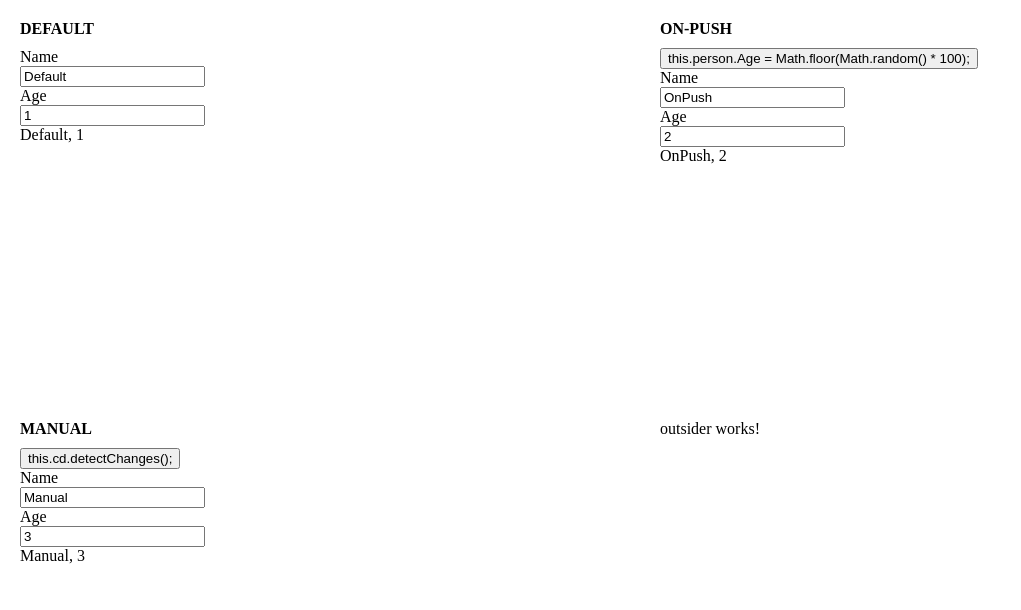
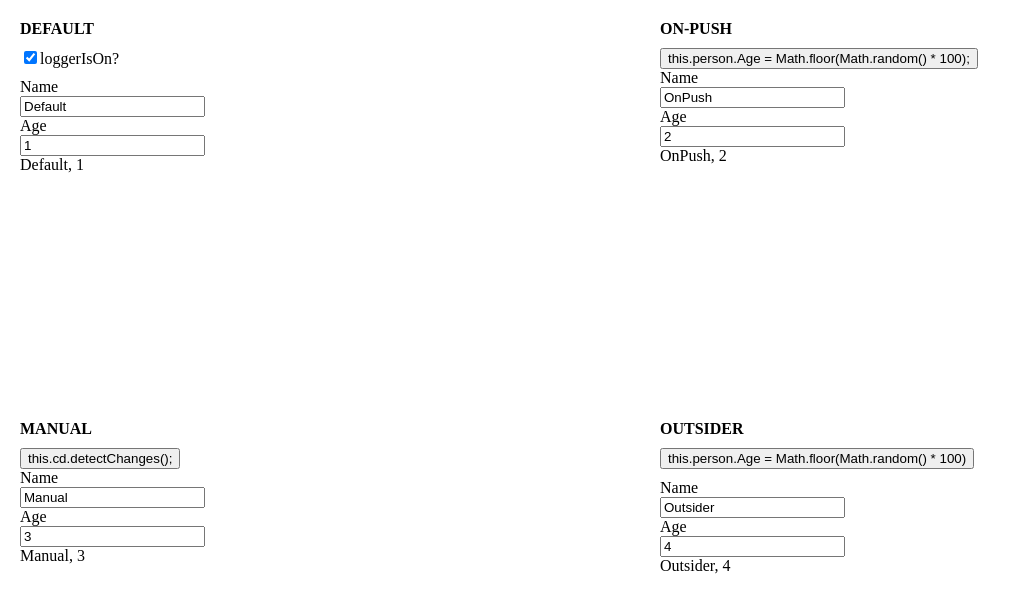
Before and after one commit to dasmeer/ng-training, an Angular app in the folder change-detection/: page / in a window 1280 px wide. Shown: the top 610 px of the page, without its empty margins (0-1021 px from the left). Built offline with nearby package versions, Linux system fonts and the light colour scheme.

Commit message:
all strategies ready

```diff
--- a/change-detection/src/app/app.component.ts
+++ b/change-detection/src/app/app.component.ts
@@ -1,10 +1,18 @@
-import { Component } from '@angular/core';
+import { Component, ChangeDetectionStrategy, ChangeDetectorRef } from '@angular/core';
 
 @Component({
-  selector: 'app-root',
-  templateUrl: './app.component.html',
-  styleUrls: ['./app.component.less']
+    selector: 'app-root',
+    templateUrl: './app.component.html',
+    styleUrls: ['./app.component.less']
 })
 export class AppComponent {
+    checkNumber: number = 0;
 
+    // constructor(cd: ChangeDetectorRef){
+    //     cd.detach();
+    // }
+
+    ngAfterViewChecked() {
+        console.log(`------------------${this.checkNumber++}------------------`);
+    }
 }
--- a/change-detection/src/app/default/default.component.html
+++ b/change-detection/src/app/default/default.component.html
@@ -1,9 +1,12 @@
 <div class="component-body">
     <h1>DEFAULT</h1>
+    <div class="control">
+        <input type="checkbox" [(ngModel)]="loggerIsOn" id="loggerIsOn"><label for="loggerIsOn">loggerIsOn?</label>
+    </div>
     <div>Name</div>
-    <input [(ngModel)]="person.Name"  />
+    <input [(ngModel)]="person.Name" />
     <div>Age</div>
-    <input [value]="person.Age" (input)="person.Age = $event.target.value"/>
+    <input [value]="person.Age" (input)="person.Age = $event.target.value" />
     <div> {{person.Name}}, {{person.Age}} </div>
     {{runChangeDetection}}
 </div>
--- a/change-detection/src/app/default/default.component.ts
+++ b/change-detection/src/app/default/default.component.ts
@@ -1,5 +1,5 @@
-import { Component, OnInit, Input } from '@angular/core';
-import { PersonDefault } from '../person';
+import { Component} from '@angular/core';
+import { Person } from '../models/person';
 
 @Component({
     selector: 'app-default',
@@ -7,14 +7,16 @@ import { PersonDefault } from '../person';
     styleUrls: ['./default.component.less']
 })
 export class DefaultComponent {
-    person: PersonDefault;
+    person: Person;
+    loggerIsOn = true;
 
     constructor() {
-        this.person = new PersonDefault('Default', 1);
+        this.person = new Person('Default', 1);
     }
-
     get runChangeDetection() {
-        console.log('checking DEFAUL view');
+        if (this.loggerIsOn){
+            console.log('checking DEFAUL view');
+        }
         return null;
     }
 }
--- a/change-detection/src/app/manual/manual.component.ts
+++ b/change-detection/src/app/manual/manual.component.ts
@@ -1,17 +1,17 @@
-import { Component, OnInit, ChangeDetectorRef } from '@angular/core';
-import { PersonDefault } from '../person';
+import { Component, ChangeDetectorRef } from '@angular/core';
+import { Person } from '../models/person';
 
 @Component({
     selector: 'app-manual',
     templateUrl: './manual.component.html',
     styleUrls: ['./manual.component.less']
 })
-export class ManualComponent implements OnInit {
-    person: PersonDefault;
+export class ManualComponent {
+    person: Person;
 
     constructor(private cd: ChangeDetectorRef) {
         cd.detach();
-        this.person = new PersonDefault('Manual', 3);
+        this.person = new Person('Manual', 3);
     }
 
     ngOnInit() {
@@ -24,6 +24,7 @@ export class ManualComponent implements OnInit {
     }
 
     onClick() {
+        this.person.Age = Math.floor(Math.random() * 100);
         this.cd.detectChanges();
     }
 }
--- a/change-detection/src/app/person.ts
+++ b/change-detection/src/app/models/person.ts
@@ -1,3 +1,3 @@
-export class PersonDefault {
+export class Person {
     constructor(public Name: string, public Age: number) { }
 }
--- a/change-detection/src/app/on-push/on-push.component.ts
+++ b/change-detection/src/app/on-push/on-push.component.ts
@@ -1,5 +1,5 @@
-import { Component, OnInit, ChangeDetectionStrategy, Input } from '@angular/core';
-import { PersonDefault } from '../person';
+import { Component, ChangeDetectionStrategy } from '@angular/core';
+import { Person } from '../models/person';
 
 @Component({
     changeDetection: ChangeDetectionStrategy.OnPush,
@@ -8,10 +8,10 @@ import { PersonDefault } from '../person';
     styleUrls: ['./on-push.component.less']
 })
 export class OnPushComponent {
-    @Input() person: PersonDefault;
+    person: Person;
 
     constructor() {
-        this.person = new PersonDefault('OnPush', 2);
+        this.person = new Person('OnPush', 2);
     }
 
     get runChangeDetection() {
--- a/change-detection/src/app/outsider/outsider.component.html
+++ b/change-detection/src/app/outsider/outsider.component.html
@@ -1,3 +1,12 @@
 <div class="component-body">
-  outsider works!
+    <h1>OUTSIDER</h1>
+    <div class="control">
+        <button (click)="click()" (mousedown)="mouseDown()">this.person.Age = Math.floor(Math.random() * 100)</button>
+    </div>
+    <div>Name</div>
+    <input [ngModel]="person.Name" />
+    <div>Age</div>
+    <input [ngModel]="person.Age" />
+    <div> {{person.Name}}, {{person.Age}} </div>
+    {{runChangeDetection}}
 </div>
--- a/change-detection/src/app/outsider/outsider.component.ts
+++ b/change-detection/src/app/outsider/outsider.component.ts
@@ -1,15 +1,32 @@
-import { Component, OnInit } from '@angular/core';
+import { Component, NgZone, ChangeDetectionStrategy } from '@angular/core';
+import { Person } from '../models/person';
 
 @Component({
-  selector: 'app-outsider',
-  templateUrl: './outsider.component.html',
-  styleUrls: ['./outsider.component.less']
+    changeDetection : ChangeDetectionStrategy.OnPush,
+    selector: 'app-outsider',
+    templateUrl: './outsider.component.html',
+    styleUrls: ['./outsider.component.less']
 })
-export class OutsiderComponent implements OnInit {
+export class OutsiderComponent {
+    person: Person;
 
-  constructor() { }
+    constructor(private zone: NgZone) {
+        this.person = new Person('Outsider', 4);
+    }
 
-  ngOnInit() {
-  }
+    get runChangeDetection() {
+        console.log('checking OUTSIDER view');
+        return null;
+    }
 
+    click() {
+        this.person.Age = Math.floor(Math.random() * 100)
+    }
+
+    mouseDown() {
+        this.zone.runOutsideAngular(() =>{
+            window.document.addEventListener('click', this.click.bind(this));
+            console.log('OUTSIDER - mouse down -> click');
+        });
+    }
 }
--- a/change-detection/src/styles.less
+++ b/change-detection/src/styles.less
@@ -1,3 +1,8 @@
+::selection {
+    background: transparent;
+    text-shadow: none;
+}
+
 html, body
 {
   height: 100%;
@@ -17,3 +22,7 @@ h1 {
     margin: 0 0 10px 0;
     font-size: 1em;
 }
+
+.control {
+    margin-bottom: 10px;
+}
```
